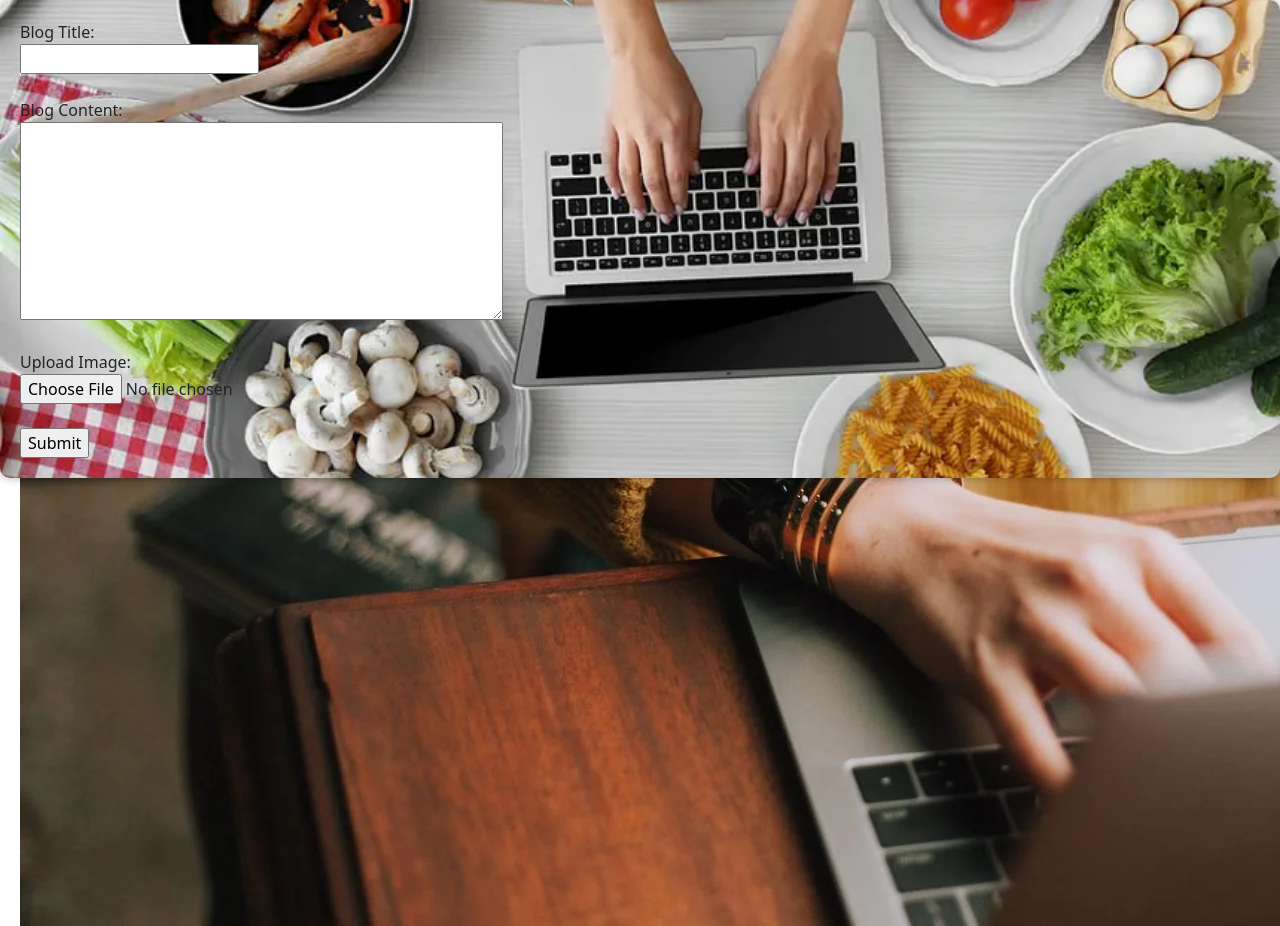
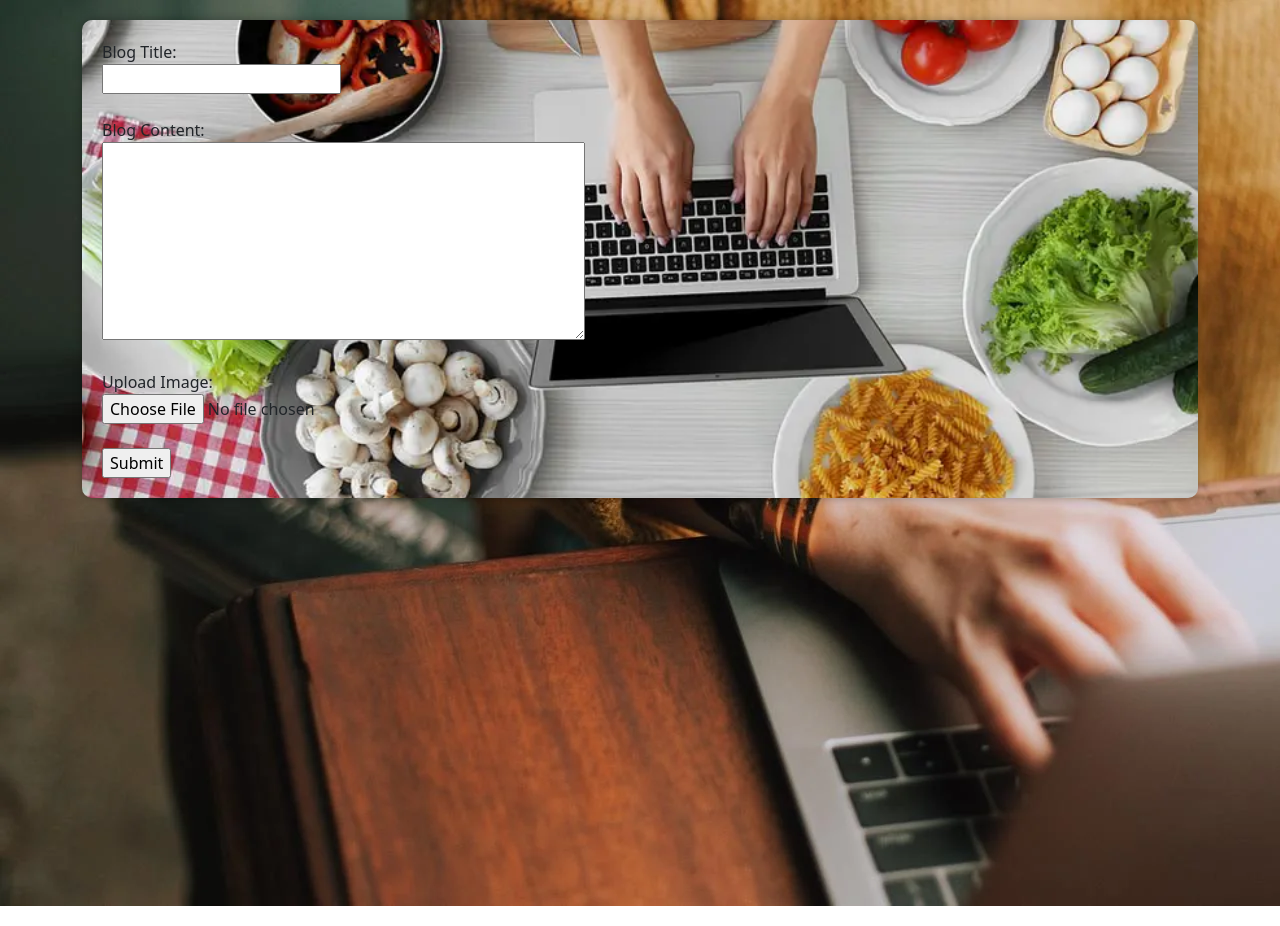
Before and after one commit to indraynee/web-devlopment, a Flask app: page /create_blog in a window 1280 px wide; the page is wider, and only the part inside the window is pictured. Run offline with Flask 3, Linux system fonts and the light colour scheme; some libraries are stand-ins or nearby versions.

Commit message:
5th commit

```diff
--- a/flask_project/app.py
+++ b/flask_project/app.py
@@ -4,6 +4,7 @@
 import pymysql
 from datetime import datetime
 import os
+from werkzeug.utils import secure_filename
 
 pymysql.install_as_MySQLdb()
 
--- a/flask_project/static/create_blog.css
+++ b/flask_project/static/create_blog.css
@@ -7,12 +7,17 @@
 
 .image {
     position: absolute;
-    top: 20px;
-    left: 20px;
+
     z-index: 1;
 }
+.container {
+    background-color: rgba(255, 255, 255, 0.8);
+    padding: 20px;
+    border-radius: 10px;
+    box-shadow: 0 0 10px rgba(0, 0, 0, 0.3);
+}
 
-form {
+.container form {
     position: relative;
     z-index: 2;
     padding: 20px;
--- a/flask_project/static/login.css
+++ b/flask_project/static/login.css
@@ -6,7 +6,7 @@
 }
 
 .background-image {
-  background-image: url('/flask_project/static/pic/log.avif'); /* Set your background image path */
+  background-image: url('/flask_project/static/pic/log.avif');
   background-size: cover;
   background-position: center;
   position: absolute;
@@ -14,7 +14,7 @@
   left: 0;
   width: 100%;
   height: 100%;
-  filter: blur(1px); /* Optional: Add a blur effect to the background */
+  filter: blur(1px);
   z-index: -1;
 }
 .background-image img{
--- a/flask_project/templates/create_blog.html
+++ b/flask_project/templates/create_blog.html
@@ -12,7 +12,8 @@
         <img src="/static/pic/blog1.png" alt="img descri">
     </div>
 
-    <form action="/create_blog" method="post">
+    <div class="container">
+        <form action="/create_blog" method="post" enctype="multipart/form-data">
 
             <label for="blog_title">Blog Title:</label><br>
     <input type="text" id="blog_title" name="title" required><br><br>
@@ -23,6 +24,7 @@
               <input type="file" id="blog_image" name="image"><br><br>
            <input type="submit" value="Submit">
         </form>
+    </div>
     <script src="https://cdn.jsdelivr.net/npm/@popperjs/core@2.11.8/dist/umd/popper.min.js" integrity="sha384-I7E8VVD/ismYTF4hNIPjVp/Zjvgyol6VFvRkX/vR+Vc4jQkC+hVqc2pM8ODewa9r" crossorigin="anonymous"></script>
     <script src="https://cdn.jsdelivr.net/npm/bootstrap@5.3.3/dist/js/bootstrap.min.js" integrity="sha384-0pUGZvbkm6XF6gxjEnlmuGrJXVbNuzT9qBBavbLwCsOGabYfZo0T0to5eqruptLy" crossorigin="anonymous"></script>
 </body>
```
Also changed, not shown: flask_project/static/new_posts.css (+26 -11 lines), flask_project/static/post_img/Screenshot_2023-11-27_120121.png (added), flask_project/static/post_img/avani1.jpg (added), flask_project/static/post_img/carousel_img_2.jpg (added), flask_project/static/post_img/engineering.jpg (added), flask_project/static/post_img/indraynee.jpg (added), flask_project/static/post_img/weblogo.jpg (added). Lines whose indentation alone changed are shown as unchanged.
